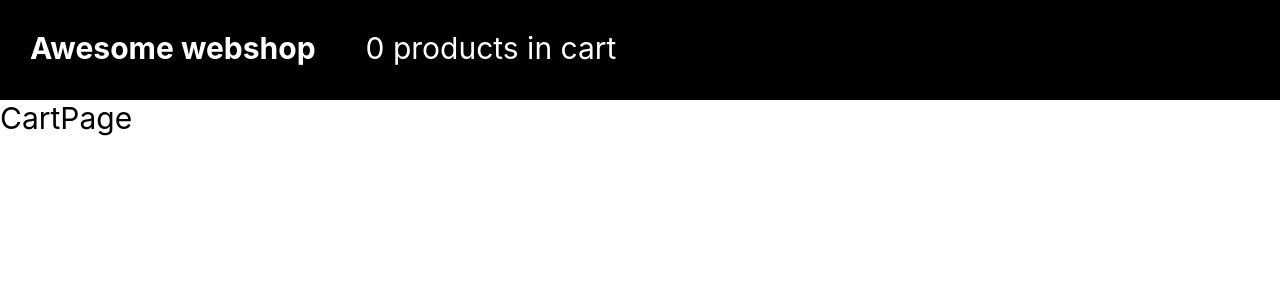
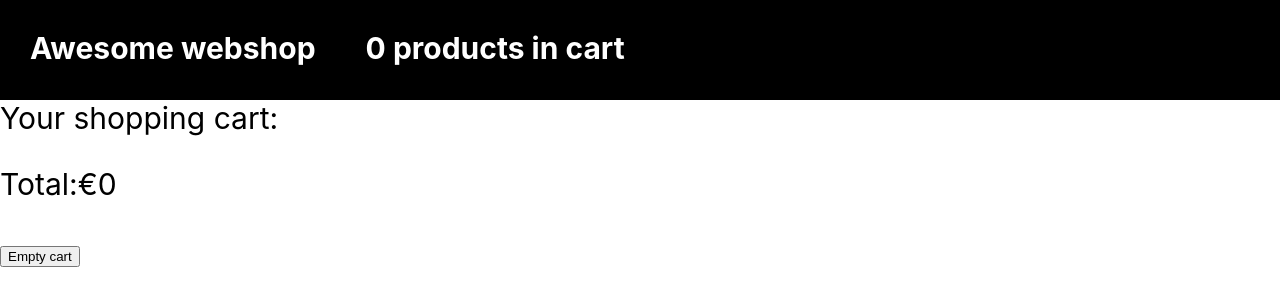
Before and after one commit to paula-morales/webshop-project, a React (Create React App) app: page /cartpage in a window 1280 px wide. Shown: the top 306 px of the page. Built offline with nearby package versions, Linux system fonts and the light colour scheme.

Commit message:
counting

```diff
--- a/src/App.js
+++ b/src/App.js
@@ -16,7 +16,9 @@ function App() {
         <NavLink className="NavLink" to="/">
           Awesome webshop
         </NavLink>
-        {cart.length} products in cart
+        <NavLink className="NavLink" to="/cartpage">
+          {cart.length} products in cart
+        </NavLink>
       </nav>
       <Switch>
         <Route path="/cartpage" component={CartPage} />
--- a/src/components/ProductCard.js
+++ b/src/components/ProductCard.js
@@ -1,4 +1,4 @@
-import React, { useState } from "react";
+import React from "react";
 import { Link } from "react-router-dom";
 import { useDispatch } from "react-redux";
 import { addProductToCart } from "../store/cart/actions";
--- a/src/pages/CartPage.js
+++ b/src/pages/CartPage.js
@@ -1,5 +1,55 @@
 import React from "react";
+import { useSelector, useDispatch } from "react-redux";
+import { cartSelector, totalSelector } from "../store/cart/selectors";
+import { selectProducts } from "../store/products/selectors";
+
+function count(arr) {
+  return arr.reduce(
+    (prev, curr) => ((prev[curr] = ++prev[curr] || 1), prev),
+    {}
+  );
+}
 
 export default function CartPage() {
-  return <div>CartPage</div>;
+  const cart = useSelector(cartSelector);
+  const products = useSelector(selectProducts);
+  const dispatch = useDispatch();
+  const cartQuantity = count(cart);
+  const total = useSelector(totalSelector);
+  const productsInCart = products.filter((product) => {
+    return cart.find((id) => {
+      return parseInt(id) === product.id;
+    });
+  });
+
+  function findQuantity(productid) {
+    for (const key in cartQuantity) {
+      if (parseInt(key) === productid) {
+        return cartQuantity[key];
+      }
+    }
+  }
+  function handlerClick() {
+    dispatch({
+      type: "EMPTY_CART",
+    });
+  }
+
+  return (
+    <div>
+      Your shopping cart:
+      <div>
+        {productsInCart.map((product) => {
+          return (
+            <p key={product.id}>
+              {product.name} {findQuantity(product.id)}x€{product.price} ={" "}
+              {findQuantity(product.id) * product.price}
+            </p>
+          );
+        })}
+        <p>Total:€{total}</p>
+        <button onClick={handlerClick}>Empty cart</button>
+      </div>
+    </div>
+  );
 }
--- a/src/store/cart/reducer.js
+++ b/src/store/cart/reducer.js
@@ -5,6 +5,9 @@ export const cartReducer = (state = initialState, { type, payload }) => {
     case "ADD_PRODUCT": {
       return [...state, payload];
     }
+    case "EMPTY_CART": {
+      return [];
+    }
     default: {
       return state;
     }
--- a/src/store/cart/selectors.js
+++ b/src/store/cart/selectors.js
@@ -1,3 +1,18 @@
 export const cartSelector = (state) => {
   return state.cart;
 };
+
+export const totalSelector = (state) => {
+  const cart = state.cart;
+  const products = state.products;
+
+  let total = 0;
+  cart.map((cartProductId) => {
+    return products.map((product) => {
+      if (parseInt(cartProductId) === product.id) {
+        total += product.price;
+      }
+    });
+  });
+  return total;
+};
```
